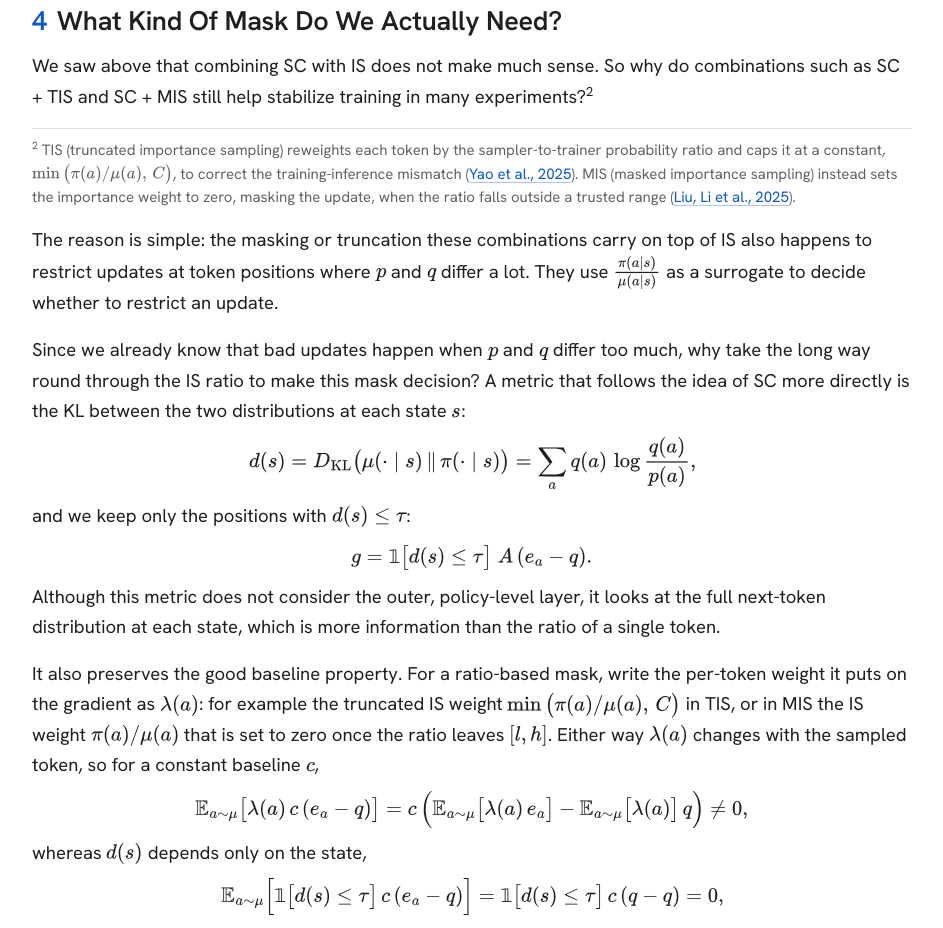
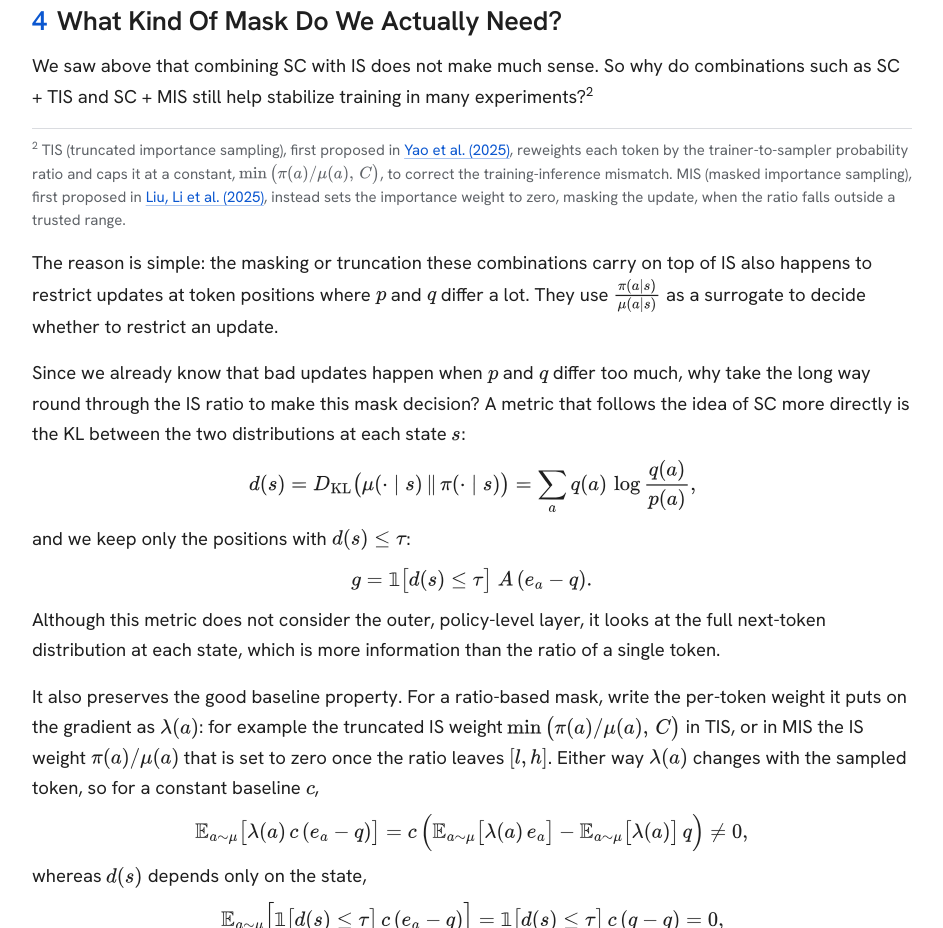
Before and after one commit to Sky-PostTrain/sky-posttrain.github.io, a plain HTML site: page score-centering-async-rl/index.html in a window 1280 px wide. Shown: the part 6154-7082 px from the top of the page, without its empty margins (168-1111 px from the left). Drawn offline with nearby package versions, Linux system fonts and the light colour scheme.

Commit message:
Footnote: TIS/MIS first proposed in Yao et al. / Liu, Li et al.

```diff
--- a/score-centering-async-rl/index.html
+++ b/score-centering-async-rl/index.html
@@ -218,7 +218,7 @@ further reducing the influence of very old policies on the KL penalty.</p></div>
   <div class="col">
     <h2 id="sec4"><span class="n">4</span><span>What Kind Of Mask Do We Actually Need?</span></h2>
     <div><p>We saw above that combining SC with IS does not make much sense. So why do combinations such as SC + TIS and SC + MIS still help stabilize training in many experiments?<sup>2</sup></p>
-    <p><span class="fn"><sup>2</sup> TIS (truncated importance sampling) reweights each token by the sampler-to-trainer probability ratio and caps it at a constant, \(\min\big(\pi(a)/\mu(a),\,C\big)\), to correct the training-inference mismatch (<a href="https://fengyao.notion.site/off-policy-rl">Yao et al., 2025</a>). MIS (masked importance sampling) instead sets the importance weight to zero, masking the update, when the ratio falls outside a trusted range (<a href="https://richardli.xyz/post/rl-collapse-training-inference/">Liu, Li et al., 2025</a>).</span></p>
+    <p><span class="fn"><sup>2</sup> TIS (truncated importance sampling), first proposed in <a href="https://fengyao.notion.site/off-policy-rl">Yao et al. (2025)</a>, reweights each token by the trainer-to-sampler probability ratio and caps it at a constant, \(\min\big(\pi(a)/\mu(a),\,C\big)\), to correct the training-inference mismatch. MIS (masked importance sampling), first proposed in <a href="https://richardli.xyz/post/rl-collapse-training-inference/">Liu, Li et al. (2025)</a>, instead sets the importance weight to zero, masking the update, when the ratio falls outside a trusted range.</span></p>
     <p>The reason is simple: the masking or truncation these combinations carry on top of IS also happens to restrict updates at token positions where \(p\) and \(q\) differ a lot. They use \(\frac{\pi(a\mid s)}{\mu(a\mid s)}\) as a surrogate to decide whether to restrict an update.</p>
     <p>Since we already know that bad updates happen when \(p\) and \(q\) differ too much, why take the long way round through the IS ratio to make this mask decision? A metric that follows the idea of SC more directly is the KL between the two distributions at each state \(s\):
 \[
```
